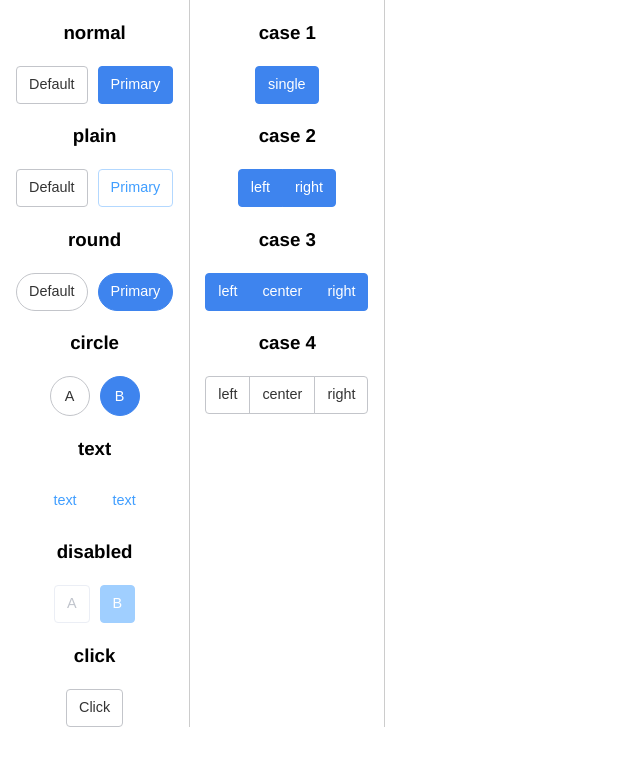
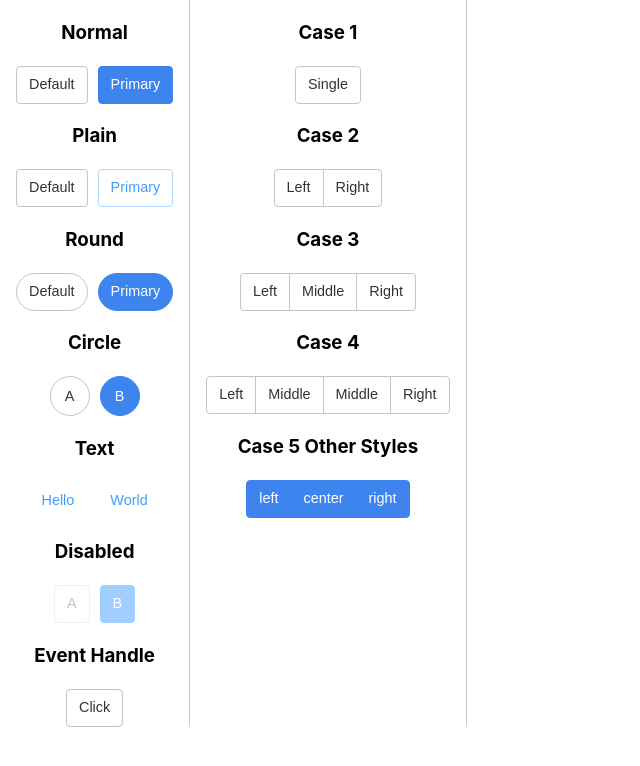
Before and after one commit to midoushitongtong/other-code, a Vue app in the folder learn-vue-component/: page / in a window 1280 px wide. Shown: the top 766 px of the page, without its empty margins (0-640 px from the left). Built offline with nearby package versions, Linux system fonts and the light colour scheme.

Commit message:
chore: save code

```diff
--- a/learn-vue-component/src/App.vue
+++ b/learn-vue-component/src/App.vue
@@ -20,7 +20,9 @@ export default {
 <style lang="scss">
 body {
   margin: 0;
-  font-family: 'Avenir', Helvetica, Arial, sans-serif;
+  font-family: -apple-system, BlinkMacSystemFont, 'Segoe UI', Roboto, 'Helvetica Neue', Arial,
+    'Noto Sans', sans-serif, 'Apple Color Emoji', 'Segoe UI Emoji', 'Segoe UI Symbol',
+    'Noto Color Emoji';
   font-size: 1rem;
   line-height: 1.5;
   main {
--- a/learn-vue-component/src/components/button-group/Index.vue
+++ b/learn-vue-component/src/components/button-group/Index.vue
@@ -11,17 +11,16 @@
 .a-button-group {
   display: flex;
   .a-button {
-    margin-left: -1px;
-    &:last-child:not(:first-child) {
+    &:not(:first-child) {
       border-top-left-radius: 0;
       border-bottom-left-radius: 0;
     }
-    &:first-child:not(:last-child) {
+    &:not(:last-child) {
       border-top-right-radius: 0;
       border-bottom-right-radius: 0;
     }
-    &:not(:first-child):not(:last-child) {
-      border-radius: 0;
+    &:not(:first-child) {
+      margin-left: -1px;
     }
   }
 }
--- a/learn-vue-component/src/components/button/Index.vue
+++ b/learn-vue-component/src/components/button/Index.vue
@@ -2,7 +2,7 @@
   <button
     :class="[
       'a-button',
-      `a-button--${type}`,
+      `a-button-${type}`,
       plain && 'is-plain',
       round && 'is-round',
       circle && 'is-circle',
@@ -79,7 +79,7 @@ export default {
 
   // type - default
   @at-root {
-    $button-default-class-name: & + '--' + 'default';
+    $button-default-class-name: & + '-' + 'default';
     #{$button-default-class-name} {
       border-color: #c3c5ca;
       background-color: #fff;
@@ -128,7 +128,7 @@ export default {
 
   // type - primary
   @at-root {
-    $button-primary-class-name: & + '--' + 'primary';
+    $button-primary-class-name: & + '-' + 'primary';
     #{$button-primary-class-name} {
       border-color: #3e84ee;
       background-color: #3e84ee;
@@ -199,7 +199,7 @@ export default {
     &:focus {
       border-color: transparent;
       background-color: transparent;
-      color: #66b1ff;
+      color: #1578e2;
       box-shadow: none;
     }
   }
--- a/learn-vue-component/src/views/button-group/Index.vue
+++ b/learn-vue-component/src/views/button-group/Index.vue
@@ -1,28 +1,53 @@
 <template>
   <div>
     <section class="section">
-      <h3>case 1</h3>
+      <h3>Case 1</h3>
     </section>
 
     <section class="section">
       <ButtonGroup>
-        <Button type="primary">single</Button>
+        <Button>Single</Button>
       </ButtonGroup>
     </section>
 
     <section class="section">
-      <h3>case 2</h3>
+      <h3>Case 2</h3>
     </section>
 
     <section class="section">
       <ButtonGroup>
-        <Button type="primary">left</Button>
-        <Button type="primary">right</Button>
+        <Button>Left</Button>
+        <Button>Right</Button>
       </ButtonGroup>
     </section>
 
     <section class="section">
-      <h3>case 3</h3>
+      <h3>Case 3</h3>
+    </section>
+
+    <section class="section">
+      <ButtonGroup>
+        <Button>Left</Button>
+        <Button>Middle</Button>
+        <Button>Right</Button>
+      </ButtonGroup>
+    </section>
+
+    <section class="section">
+      <h3>Case 4</h3>
+    </section>
+
+    <section class="section">
+      <ButtonGroup>
+        <Button>Left</Button>
+        <Button>Middle</Button>
+        <Button>Middle</Button>
+        <Button>Right</Button>
+      </ButtonGroup>
+    </section>
+
+    <section class="section">
+      <h3>Case 5 Other Styles</h3>
     </section>
 
     <section class="section">
@@ -30,18 +55,6 @@
         <Button type="primary">left</Button>
         <Button type="primary">center</Button>
         <Button type="primary">right</Button>
-      </ButtonGroup>
-    </section>
-
-    <section class="section">
-      <h3>case 4</h3>
-    </section>
-
-    <section class="section">
-      <ButtonGroup>
-        <Button>left</Button>
-        <Button>center</Button>
-        <Button>right</Button>
       </ButtonGroup>
     </section>
   </div>
--- a/learn-vue-component/src/views/button/Index.vue
+++ b/learn-vue-component/src/views/button/Index.vue
@@ -1,7 +1,7 @@
 <template>
   <div>
     <section class="section">
-      <h3>normal</h3>
+      <h3>Normal</h3>
     </section>
 
     <section class="section">
@@ -10,7 +10,7 @@
     </section>
 
     <section class="section">
-      <h3>plain</h3>
+      <h3>Plain</h3>
     </section>
 
     <section class="section">
@@ -19,7 +19,7 @@
     </section>
 
     <section class="section">
-      <h3>round</h3>
+      <h3>Round</h3>
     </section>
 
     <section class="section">
@@ -28,7 +28,7 @@
     </section>
 
     <section class="section">
-      <h3>circle</h3>
+      <h3>Circle</h3>
     </section>
 
     <section class="section">
@@ -37,16 +37,16 @@
     </section>
 
     <section class="section">
-      <h3>text</h3>
+      <h3>Text</h3>
     </section>
 
     <section class="section">
-      <Button text>text</Button>
-      <Button text>text</Button>
+      <Button text>Hello</Button>
+      <Button text>World</Button>
     </section>
 
     <section class="section">
-      <h3>disabled</h3>
+      <h3>Disabled</h3>
     </section>
 
     <section class="section">
@@ -55,7 +55,7 @@
     </section>
 
     <section class="section">
-      <h3>click</h3>
+      <h3>Event Handle</h3>
     </section>
 
     <section class="section">
```
